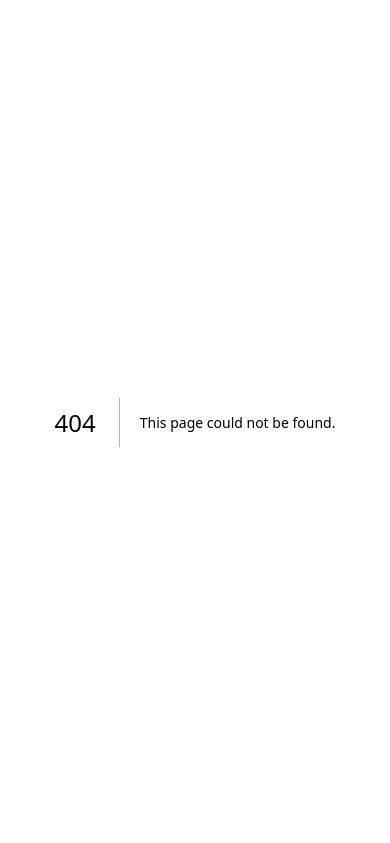
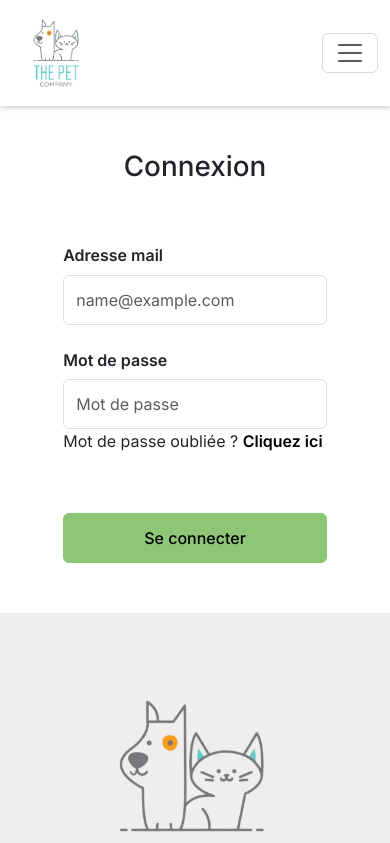
Before and after one commit to Clement-Plancon/petsitters, a Next.js app in the folder petsitter-frontend/: page /connexion in a window 390 px wide. Before the commit this address had no page. Shown: the top 843 px of the page. Built offline with nearby package versions, Linux system fonts and the light colour scheme.

Commit message:
feat: :sparkles: form connection
PA-25

```diff
--- a/petsitter-frontend/src/app/Components/Navbar.tsx
+++ b/petsitter-frontend/src/app/Components/Navbar.tsx
@@ -1,34 +1,37 @@
-'use client';
-import Image from 'next/image';
-import logo from '../../../public/logo.png';
+"use client";
+import Image from "next/image";
+import logo from "../../../public/logo.png";
 // import { createContext } from 'react';
-import Container from 'react-bootstrap/Container';
-import Nav from 'react-bootstrap/Nav';
-import Navbar from 'react-bootstrap/Navbar';
-import NavDropdown from 'react-bootstrap/NavDropdown';
-import { Button } from 'react-bootstrap';
+import Container from "react-bootstrap/Container";
+import Nav from "react-bootstrap/Nav";
+import Navbar from "react-bootstrap/Navbar";
+import NavDropdown from "react-bootstrap/NavDropdown";
+import { Button } from "react-bootstrap";
 
-
-export default function NavbarHome(){
-    return(
-      <section className='navbar-home'>
+export default function NavbarHome() {
+  return (
+    <section className="navbar-home">
       <Navbar collapseOnSelect expand="lg" className="bg-body-tertiary ">
         <Container fluid>
           <Navbar.Brand href="/">
-              <Image src={logo} alt={''} className='img-logo' />
+            <Image src={logo} alt={""} className="img-logo" />
           </Navbar.Brand>
           <Navbar.Toggle aria-controls="responsive-navbar-nav" />
 
           <Navbar.Collapse id="responsive-navbar-nav">
             <Nav className="me-auto">
-                  <Button variant='primary' as='a' className='btn-nav'>Devenir Petsitter</Button>
-                  <Button variant='primary' as='a' className='btn-nav'>Trouver un Petsitter</Button>
+              <Button variant="primary" as="a" className="btn-nav">
+                Devenir Petsitter
+              </Button>
+              <Button variant="primary" as="a" className="btn-nav">
+                Trouver un Petsitter
+              </Button>
               <Nav.Link href="#">Nous contacter</Nav.Link>
-                  <Nav.Link href="#">Se connecter</Nav.Link>
+              <Nav.Link href="/connexion">Se connecter</Nav.Link>
             </Nav>
           </Navbar.Collapse>
         </Container>
       </Navbar>
     </section>
-    )
+  );
 }
--- /dev/null
+++ b/petsitter-frontend/src/app/Style/Components/Connexion.scss
@@ -0,0 +1,88 @@
+.form-connexion {
+  padding: 50px 0;
+
+  @include media-breakpoint-up(lg) {
+    padding: 0;
+  }
+
+  .content-form {
+    @include media-breakpoint-up(lg) {
+      display: flex;
+      align-items: center;
+    }
+
+    .img-form {
+      display: none;
+
+      @include media-breakpoint-up(lg) {
+        display: block;
+        width: 50%;
+
+        .overlay {
+          width: 50%;
+          height: 100%;
+          position: absolute;
+          background: rgba(81, 78, 78, 0.45);
+        }
+
+        > img {
+          width: 100%;
+          object-fit: cover;
+          border-radius: 5px;
+        }
+      }
+    }
+    .form {
+      display: flex;
+      flex-direction: column;
+      align-items: center;
+
+      @include media-breakpoint-up(lg) {
+        width: 50%;
+      }
+      .test {
+        > h1 {
+          margin-bottom: 60px;
+          text-align: center;
+        }
+
+        .input {
+          @extend .mb-3;
+
+          // &:first-child {
+          //   margin-top: 60px;
+          // }
+
+          .form-label {
+            width: auto;
+            font-weight: 600;
+          }
+
+          .form-control {
+            height: 50px;
+          }
+
+          .forget_mdp {
+            > a {
+              text-decoration: none;
+              color: black;
+              font-weight: 600;
+            }
+          }
+        }
+        .btn-connection {
+          display: flex;
+          align-items: center;
+          padding: 15px 80px;
+          height: 50px;
+          font-weight: 500;
+          margin-top: 60px;
+
+          @include media-breakpoint-up(lg) {
+            font-size: 20px;
+          }
+        }
+      }
+    }
+  }
+}
--- a/petsitter-frontend/src/app/Style/Components/Footer.scss
+++ b/petsitter-frontend/src/app/Style/Components/Footer.scss
@@ -1,6 +1,8 @@
 .footer {
   background: $background;
   padding: 50px 0;
+  z-index: 10;
+  position: relative;
   .content-footer {
     display: flex;
     flex-direction: column;
--- a/petsitter-frontend/src/app/Style/Components/Navbar.scss
+++ b/petsitter-frontend/src/app/Style/Components/Navbar.scss
@@ -1,60 +1,61 @@
-.navbar-home{
+.navbar-home {
   height: 100px;
-    box-shadow: 0px 4px 8px 0px rgba(0,0,0,0.55);
-    @include media-breakpoint-up(lg){
+  box-shadow: 0px 4px 8px 0px rgba(0, 0, 0, 0.55);
+  @include media-breakpoint-up(lg) {
     height: 90px;
+    z-index: 10;
+    position: relative;
   }
 
   .navbar {
     background: white !important;
 
-        @include media-breakpoint-up(lg){
+    @include media-breakpoint-up(lg) {
       height: inherit;
     }
-            .navbar-brand{
+    .navbar-brand {
       padding: 0;
       width: 90px;
       height: 90px;
-                .img-logo{
+      .img-logo {
         width: 100%;
         height: 100%;
         object-fit: cover;
       }
     }
 
-        .navbar-collapse{
-            @include media-breakpoint-up(lg){
+    .navbar-collapse {
+      @include media-breakpoint-up(lg) {
         height: inherit;
       }
-            .navbar-nav{
+      .navbar-nav {
         flex-direction: column-reverse;
         padding: 30px 0 50px 0;
 
-                @include media-breakpoint-up(lg){
+        @include media-breakpoint-up(lg) {
           flex-direction: row;
           padding: 0;
           display: flex;
           align-items: center;
           width: 100%;
           justify-content: flex-end;
-
         }
 
-                .nav-link{
+        .nav-link {
           font-weight: 600;
           color: black;
         }
 
-                .btn-nav{
+        .btn-nav {
           margin-top: 20px;
           font-weight: 600;
 
-                    @include media-breakpoint-up(md){
+          @include media-breakpoint-up(md) {
             width: 260px;
             padding: 10px 50px;
           }
 
-                    @include media-breakpoint-up(lg){
+          @include media-breakpoint-up(lg) {
             margin-top: 0;
             margin-right: 20px;
           }
--- a/petsitter-frontend/src/app/Style/globals.scss
+++ b/petsitter-frontend/src/app/Style/globals.scss
@@ -1,13 +1,14 @@
-@import '~bootstrap/scss/bootstrap';
-@import './bootstrap-themed.scss';
+@import "~bootstrap/scss/bootstrap";
+@import "./bootstrap-themed.scss";
 
 /* IMPORT STYLE COMPONENTS */
-@import './Components/Navbar.scss';
-@import './Components/Heros.scss';
-@import './Components/rehassuranceBar.scss';
-@import './Components/Presentation.scss';
-@import './Components/ModesPetSitting.scss';
-@import './Components/Footer.scss';
+@import "./Components/Navbar.scss";
+@import "./Components/Heros.scss";
+@import "./Components/rehassuranceBar.scss";
+@import "./Components/Presentation.scss";
+@import "./Components/ModesPetSitting.scss";
+@import "./Components/Footer.scss";
+@import "./Components/Connexion.scss";
 
 html,
 body {
--- /dev/null
+++ b/petsitter-frontend/src/app/connexion/page.tsx
@@ -0,0 +1,46 @@
+"use client";
+import Image from "next/image";
+import { Button, Container, Form } from "react-bootstrap";
+import Layout from "../Components/Laoyout";
+import img_form from "../../../public/Images/img_connexion.jpg";
+import Link from "next/link";
+import img_test from "../../../public/Images/devenir-petsitter.jpg";
+
+export default function Connexion() {
+  return (
+    <Layout>
+      <section className="form-connexion">
+        <div className="content-form">
+          <div className="img-form">
+            <div className="overlay" />
+            <Image src={img_test} alt={""} />
+          </div>
+          <div className="form">
+            <Form className="test">
+              <h1>Connexion</h1>
+              <Form.Group
+                className="input"
+                controlId="exampleForm.ControlInput1"
+              >
+                <Form.Label>Adresse mail</Form.Label>
+                <Form.Control type="email" placeholder="name@example.com" />
+              </Form.Group>
+              <Form.Group className="input" controlId="formPlaintextPassword">
+                <Form.Label column sm="2">
+                  Mot de passe
+                </Form.Label>
+                <Form.Control type="password" placeholder="Mot de passe" />
+                <span className="forget_mdp">
+                  Mot de passe oubliée ? <Link href={"#"}>Cliquez ici</Link>
+                </span>
+              </Form.Group>
+              <Button variant="primary" className="btn-connection">
+                Se connecter
+              </Button>
+            </Form>
+          </div>
+        </div>
+      </section>
+    </Layout>
+  );
+}
--- a/petsitter-frontend/src/app/page.module.css
+++ /dev/null
@@ -1,229 +0,0 @@
-.main {
-  display: flex;
-  flex-direction: column;
-  justify-content: space-between;
-  align-items: center;
-  padding: 6rem;
-  min-height: 100vh;
-}
-
-.description {
-  display: inherit;
-  justify-content: inherit;
-  align-items: inherit;
-  font-size: 0.85rem;
-  max-width: var(--max-width);
-  width: 100%;
-  z-index: 2;
-  font-family: var(--font-mono);
-}
-
-.description a {
-  display: flex;
-  justify-content: center;
-  align-items: center;
-  gap: 0.5rem;
-}
-
-.description p {
-  position: relative;
-  margin: 0;
-  padding: 1rem;
-  background-color: rgba(var(--callout-rgb), 0.5);
-  border: 1px solid rgba(var(--callout-border-rgb), 0.3);
-  border-radius: var(--border-radius);
-}
-
-.code {
-  font-weight: 700;
-  font-family: var(--font-mono);
-}
-
-.grid {
-  display: grid;
-  grid-template-columns: repeat(4, minmax(25%, auto));
-  width: var(--max-width);
-  max-width: 100%;
-}
-
-.card {
-  padding: 1rem 1.2rem;
-  border-radius: var(--border-radius);
-  background: rgba(var(--card-rgb), 0);
-  border: 1px solid rgba(var(--card-border-rgb), 0);
-  transition: background 200ms, border 200ms;
-}
-
-.card span {
-  display: inline-block;
-  transition: transform 200ms;
-}
-
-.card h2 {
-  font-weight: 600;
-  margin-bottom: 0.7rem;
-}
-
-.card p {
-  margin: 0;
-  opacity: 0.6;
-  font-size: 0.9rem;
-  line-height: 1.5;
-  max-width: 30ch;
-}
-
-.center {
-  display: flex;
-  justify-content: center;
-  align-items: center;
-  position: relative;
-  padding: 4rem 0;
-}
-
-.center::before {
-  background: var(--secondary-glow);
-  border-radius: 50%;
-  width: 480px;
-  height: 360px;
-  margin-left: -400px;
-}
-
-.center::after {
-  background: var(--primary-glow);
-  width: 240px;
-  height: 180px;
-  z-index: -1;
-}
-
-.center::before,
-.center::after {
-  content: '';
-  left: 50%;
-  position: absolute;
-  filter: blur(45px);
-  transform: translateZ(0);
-}
-
-.logo {
-  position: relative;
-}
-/* Enable hover only on non-touch devices */
-@media (hover: hover) and (pointer: fine) {
-  .card:hover {
-    background: rgba(var(--card-rgb), 0.1);
-    border: 1px solid rgba(var(--card-border-rgb), 0.15);
-  }
-
-  .card:hover span {
-    transform: translateX(4px);
-  }
-}
-
-@media (prefers-reduced-motion) {
-  .card:hover span {
-    transform: none;
-  }
-}
-
-/* Mobile */
-@media (max-width: 700px) {
-  .content {
-    padding: 4rem;
-  }
-
-  .grid {
-    grid-template-columns: 1fr;
-    margin-bottom: 120px;
-    max-width: 320px;
-    text-align: center;
-  }
-
-  .card {
-    padding: 1rem 2.5rem;
-  }
-
-  .card h2 {
-    margin-bottom: 0.5rem;
-  }
-
-  .center {
-    padding: 8rem 0 6rem;
-  }
-
-  .center::before {
-    transform: none;
-    height: 300px;
-  }
-
-  .description {
-    font-size: 0.8rem;
-  }
-
-  .description a {
-    padding: 1rem;
-  }
-
-  .description p,
-  .description div {
-    display: flex;
-    justify-content: center;
-    position: fixed;
-    width: 100%;
-  }
-
-  .description p {
-    align-items: center;
-    inset: 0 0 auto;
-    padding: 2rem 1rem 1.4rem;
-    border-radius: 0;
-    border: none;
-    border-bottom: 1px solid rgba(var(--callout-border-rgb), 0.25);
-    background: linear-gradient(
-      to bottom,
-      rgba(var(--background-start-rgb), 1),
-      rgba(var(--callout-rgb), 0.5)
-    );
-    background-clip: padding-box;
-    backdrop-filter: blur(24px);
-  }
-
-  .description div {
-    align-items: flex-end;
-    pointer-events: none;
-    inset: auto 0 0;
-    padding: 2rem;
-    height: 200px;
-    background: linear-gradient(
-      to bottom,
-      transparent 0%,
-      rgb(var(--background-end-rgb)) 40%
-    );
-    z-index: 1;
-  }
-}
-
-/* Tablet and Smaller Desktop */
-@media (min-width: 701px) and (max-width: 1120px) {
-  .grid {
-    grid-template-columns: repeat(2, 50%);
-  }
-}
-
-@media (prefers-color-scheme: dark) {
-  .vercelLogo {
-    filter: invert(1);
-  }
-
-  .logo {
-    filter: invert(1) drop-shadow(0 0 0.3rem #ffffff70);
-  }
-}
-
-@keyframes rotate {
-  from {
-    transform: rotate(360deg);
-  }
-  to {
-    transform: rotate(0deg);
-  }
-}
--- a/petsitter-frontend/src/app/page.tsx
+++ b/petsitter-frontend/src/app/page.tsx
@@ -1,11 +1,9 @@
 "use client";
-import "./Style/globals.scss";
 import Layout from "./Components/Laoyout";
 import Hero from "./Components/Hero";
 import RehassuranceBar from "./Components/RehassuranceBar";
 import Presentation from "./Components/Presentation";
 import ModesPetSitting from "./Components/ModesPetSitting";
-import Footer from "./Components/Footer";
 
 export default function Home() {
   return (
```
Also changed, not shown: petsitter-frontend/src/app/globals.css (deleted, +0 -107 lines), petsitter-frontend/src/app/layout.tsx (+8 -8 lines), petsitter-frontend/public/Images/devenir-petsitter.jpg (added), petsitter-frontend/public/Images/img_connexion.jpg (added). Lines whose indentation alone changed are shown as unchanged.
